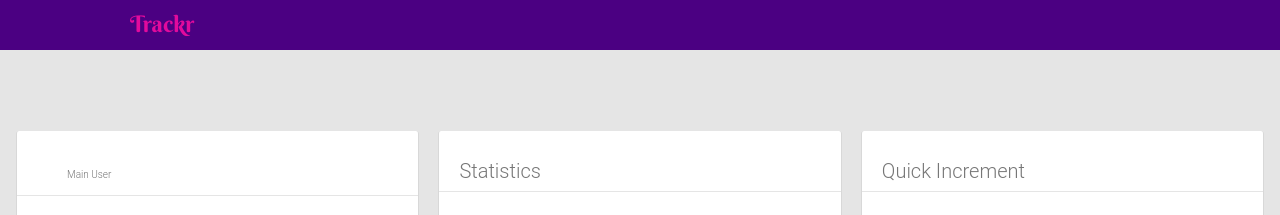
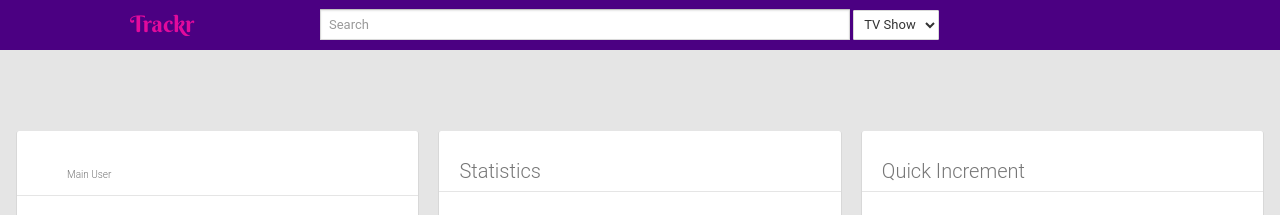
Before and after one commit to ianfhunter/media-tracker, a Django app: template TrackMe/trackapp/templates/user.html in a window 1280 px wide. Shown: the top 215 px of the page. Run offline with Django 3.2, Linux system fonts and the light colour scheme; the template is opened without the code that fills it, so the values that code supplies are empty; parts of the project's set-up code (start-up, migrations or seed data) failed here and were passed over; some libraries are stand-ins or nearby versions.

Commit message:
fixed search scripts to use dropdowns

```diff
--- a/TrackMe/trackapp/templates/item.html
+++ b/TrackMe/trackapp/templates/item.html
@@ -24,7 +24,7 @@
           //enable searchbar
           $('#main_search').keypress(function(e){
             if(e.keyCode==13)
-               window.location = "/search?q="+$("#main_search").val();
+               window.location = "/search?q="+$("#main_search").val() + "&type=" + $('#main_search_dropdown').find(":selected").text();;
           });
           //expand condese
           $('.review_expand').click(function() {
--- a/TrackMe/trackapp/templates/search.html
+++ b/TrackMe/trackapp/templates/search.html
@@ -20,7 +20,7 @@
       $(document).ready(function(){
           $('#main_search').keypress(function(e){
             if(e.keyCode==13)
-               window.location = "/search?q="+$("#main_search").val();
+               window.location = "/search?q="+$("#main_search").val() + "&type=" + $('#main_search_dropdown').find(":selected").text();;
           });
       });
     </script>
--- a/TrackMe/trackapp/templates/user.html
+++ b/TrackMe/trackapp/templates/user.html
@@ -23,7 +23,7 @@
       $(document).ready(function(){
           $('#main_search').keypress(function(e){
             if(e.keyCode==13)
-               window.location = "/search?q="+$("#main_search").val();
+               window.location = "/search?q="+$("#main_search").val() + "&type=" + $('#main_search_dropdown').find(":selected").text();;
           });
           $('.review_expand').click(function() {
             item = $(this).parent().parent().parent().find(".review");
@@ -41,8 +41,21 @@
   <body>
 
     <!-- Main Content -->
-    <div id="header"> </div>
-    <div id="header"> <a id="homelink" href="/"><h3 id="sitename">Trackr</h3></a></div>
+    <div id="header">
+      <a id="homelink" href="/"><h3 id="sitename">Trackr</h3></a>
+
+      <div id="search_container">
+        <input id="main_search" type="text" placeholder="Search" class="form-control">
+        <select id="main_search_dropdown" name="media">
+          <option value="">TV Show</option>
+          <option value="">Movie</option>
+          <option value="">Anime</option>
+          <option value="">Manga</option>
+          <option value="">Book</option>
+          <option value="">Game</option>
+        </select>
+      </div>
+    </div>
     <input id="main_search" type="text" placeholder="Search" class="form-control">
 
     <!-- Title Card -->
```
